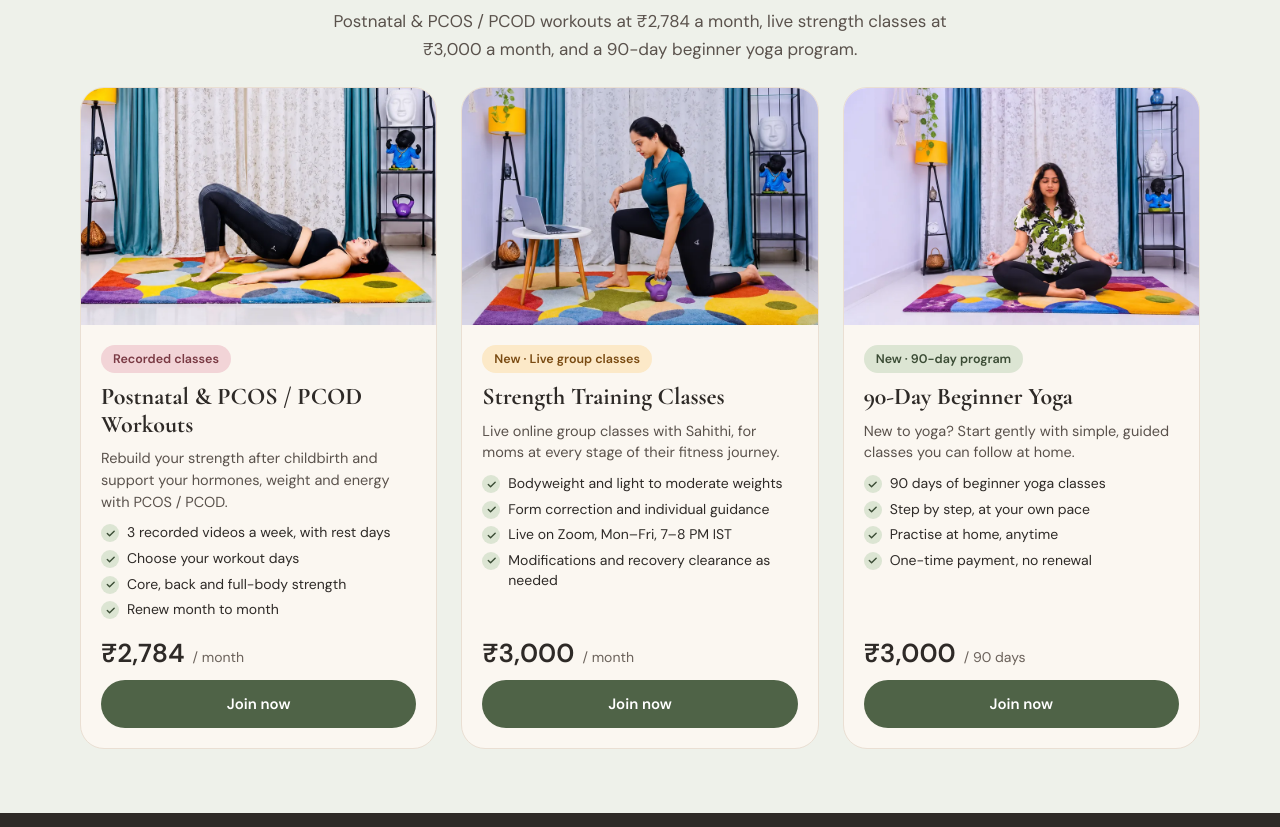
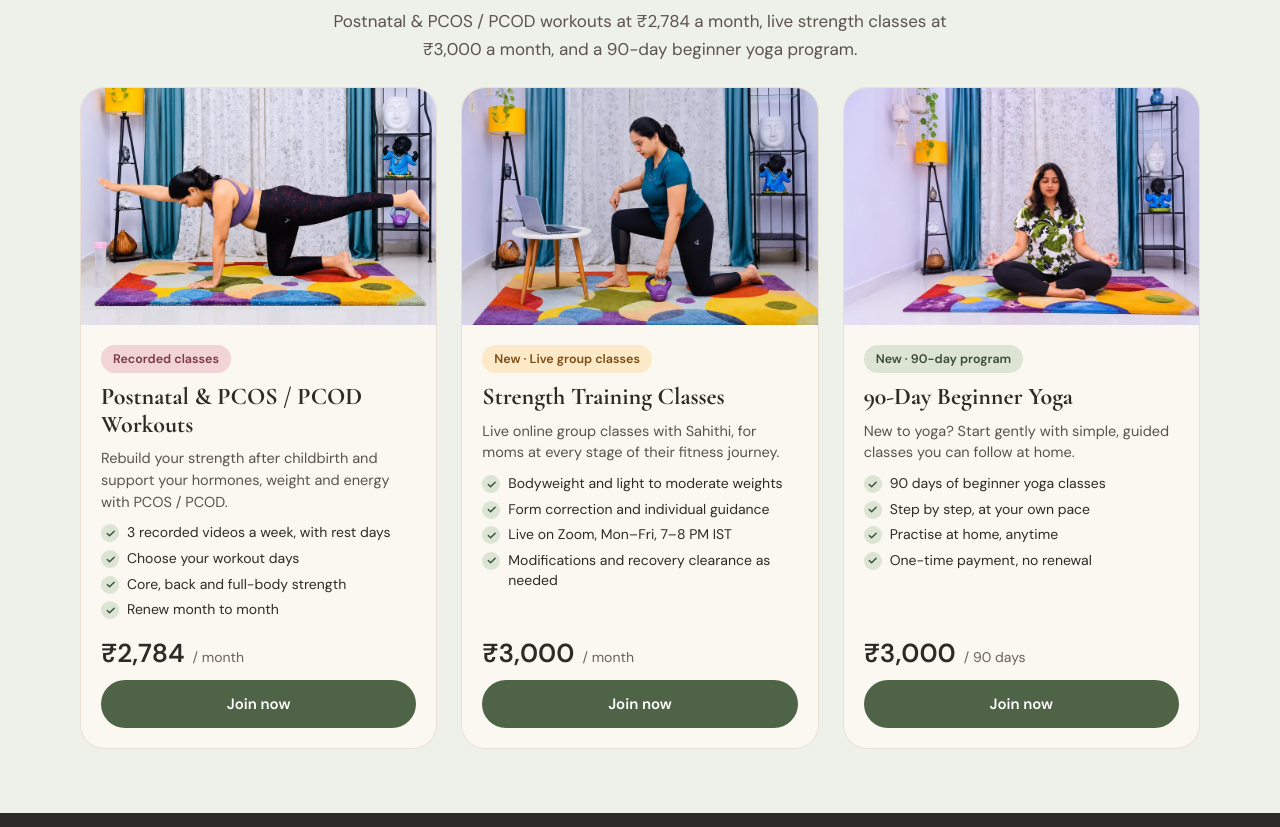
Before and after one commit to fitiqconsultation-fit/sahithiness-website, a plain HTML site: page index.html in a window 1280 px wide. Shown: the part 1009-1836 px from the top of the page. Drawn offline with nearby package versions, Linux system fonts and the light colour scheme.

Commit message:
Postnatal & PCOS card: bird-dog photo
Co-Authored-By: Claude Opus 5.5 <noreply@anthropic.com>
Claude-Session: https://claude.ai/code/session_0185ZaCxDy49GLoicJ76pYoC

```diff
--- a/index.html
+++ b/index.html
@@ -347,7 +347,7 @@ fieldset.conds legend{font-size:14px;font-weight:600;padding:0 6px}
 
   /* Programs shown on the page. Edit names, prices and text here. */
   var PACKAGES = [
-    { name: 'Postnatal & PCOS\u00a0/\u00a0PCOD Workouts', kind: 'postnatal', icon: '🤱', photo: 'images/postnatal.webp', alt: 'Sahithi doing a glute bridge at home', price: '₹2,784', duration: '/ month', desc: 'Rebuild your strength after childbirth and support your hormones, weight and energy with PCOS / PCOD.', points: ['3 recorded videos a week, with rest days', 'Choose your workout days', 'Core, back and full-body strength', 'Renew month to month'], badge: 'Recorded classes', cta: 'Join now' },
+    { name: 'Postnatal & PCOS\u00a0/\u00a0PCOD Workouts', kind: 'postnatal', icon: '🤱', photo: 'images/pcos.webp', alt: 'Sahithi doing a bird-dog exercise at home', price: '₹2,784', duration: '/ month', desc: 'Rebuild your strength after childbirth and support your hormones, weight and energy with PCOS / PCOD.', points: ['3 recorded videos a week, with rest days', 'Choose your workout days', 'Core, back and full-body strength', 'Renew month to month'], badge: 'Recorded classes', cta: 'Join now' },
     { name: 'Strength Training Classes', kind: 'momstrength', icon: '🏋️‍♀️', photo: 'images/strength-live.webp', price: '₹3,000', duration: '/ month', isNew: true, desc: 'Live online group classes with Sahithi, for moms at every stage of their fitness journey.', points: ['Bodyweight and light to moderate weights', 'Form correction and individual guidance', 'Live on Zoom, Mon–Fri, 7–8 PM IST', 'Modifications and recovery clearance as needed'], badge: 'New · Live group classes', cta: 'Join now' },
     { name: '90-Day Beginner Yoga', kind: 'yoga', icon: '🧘‍♀️', photo: 'images/yoga.webp', alt: 'Sahithi meditating in a yoga pose at home', price: '₹3,000', duration: '/ 90 days', desc: 'New to yoga? Start gently with simple, guided classes you can follow at home.', points: ['90 days of beginner yoga classes', 'Step by step, at your own pace', 'Practise at home, anytime', 'One-time payment, no renewal'], badge: 'New · 90-day program', cta: 'Join now' }
   ];
```
